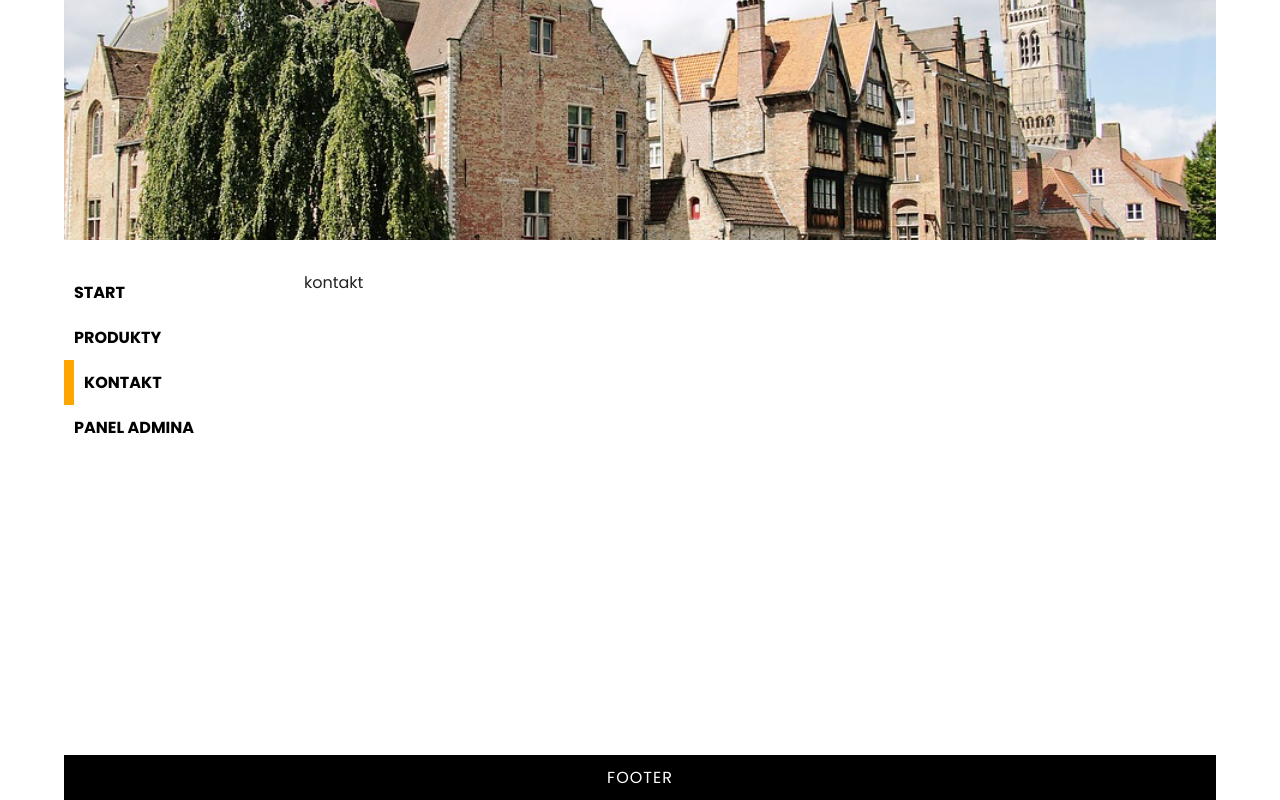
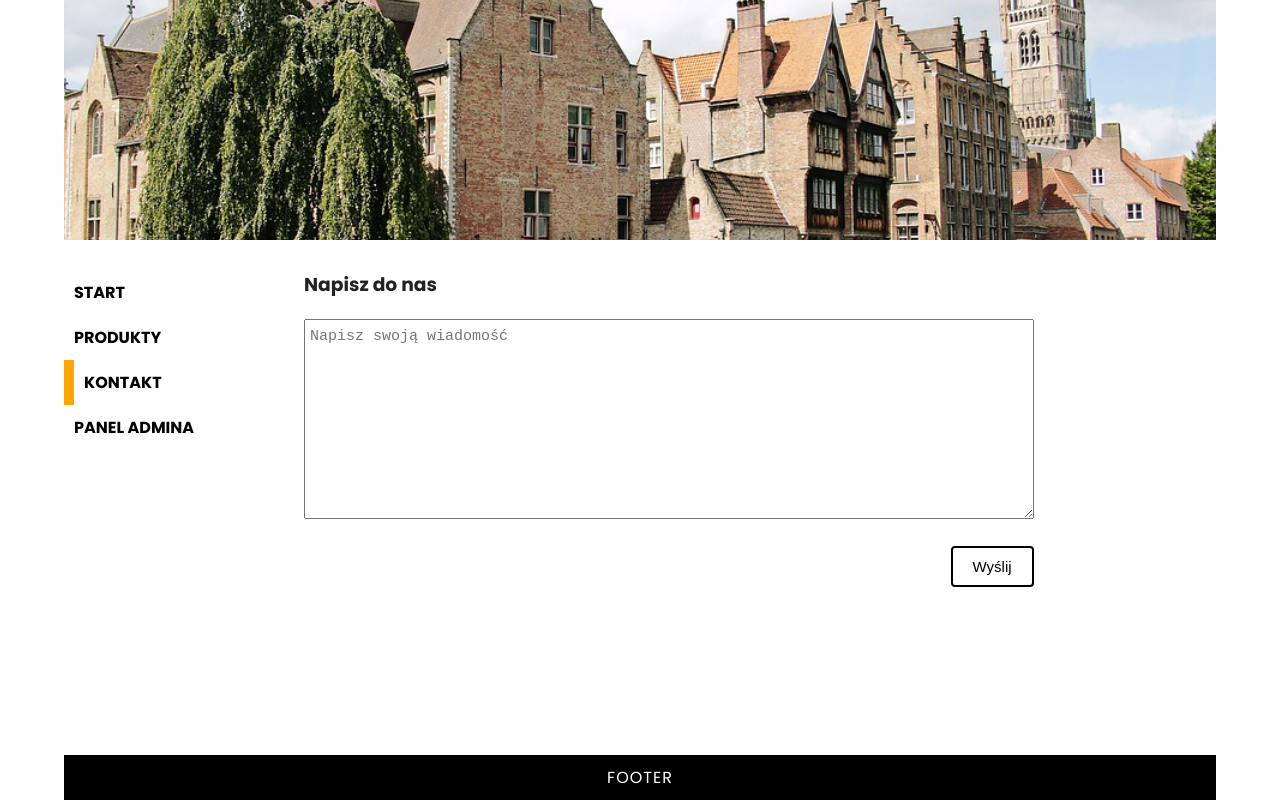
Before and after one commit to Stypek123/SPA-projekcik-kurs, a React (Create React App) app: page /contact in a window 1280 px wide. Built offline with nearby package versions, Linux system fonts and the light colour scheme.

Commit message:
contac working

```diff
--- a/src/pages/ContactPage.js
+++ b/src/pages/ContactPage.js
@@ -1,11 +1,39 @@
-import React from 'react';
+import React, { Component } from 'react';
 
-const ContactPage = () => {
-  return (
-    <div>
-      <p>kontakt</p>
-    </div>
-  );
-};
+import '../styles/ContactPage.css';
+
+class ContactPage extends Component {
+  state = {
+    value: '',
+  };
+
+  handleChange = (e) => {
+    this.setState({
+      value: e.target.value,
+    });
+  };
+
+  handleSubmit = (e) => {
+    e.preventDefault();
+    this.setState({
+      value: '',
+    });
+  };
+
+  render() {
+    return (
+      <div className="contact">
+        <form onSubmit={this.handleSubmit}>
+          <h3>Napisz do nas</h3>
+          <textarea
+            placeholder="Napisz swoją wiadomość"
+            value={this.state.value}
+            onChange={this.handleChange}></textarea>
+          <button>Wyślij</button>
+        </form>
+      </div>
+    );
+  }
+}
 
 export default ContactPage;
--- /dev/null
+++ b/src/styles/ContactPage.css
@@ -0,0 +1,25 @@
+.contact textarea {
+  font-size: 15px;
+  width: 80%;
+  min-height: 200px;
+  margin: 20px 0;
+  line-height: 1.6;
+  padding: 5px;
+}
+
+.contact button {
+  display: block;
+  margin: 0 20% 0 auto;
+  border: 2px solid #000;
+  background-color: #fff;
+  padding: 10px 20px;
+  cursor: pointer;
+  font-size: 15px;
+  transition: 0.2s;
+  border-radius: 4px;
+}
+
+.contact button:hover {
+  color: yellow;
+  background-color: #000;
+}
```
